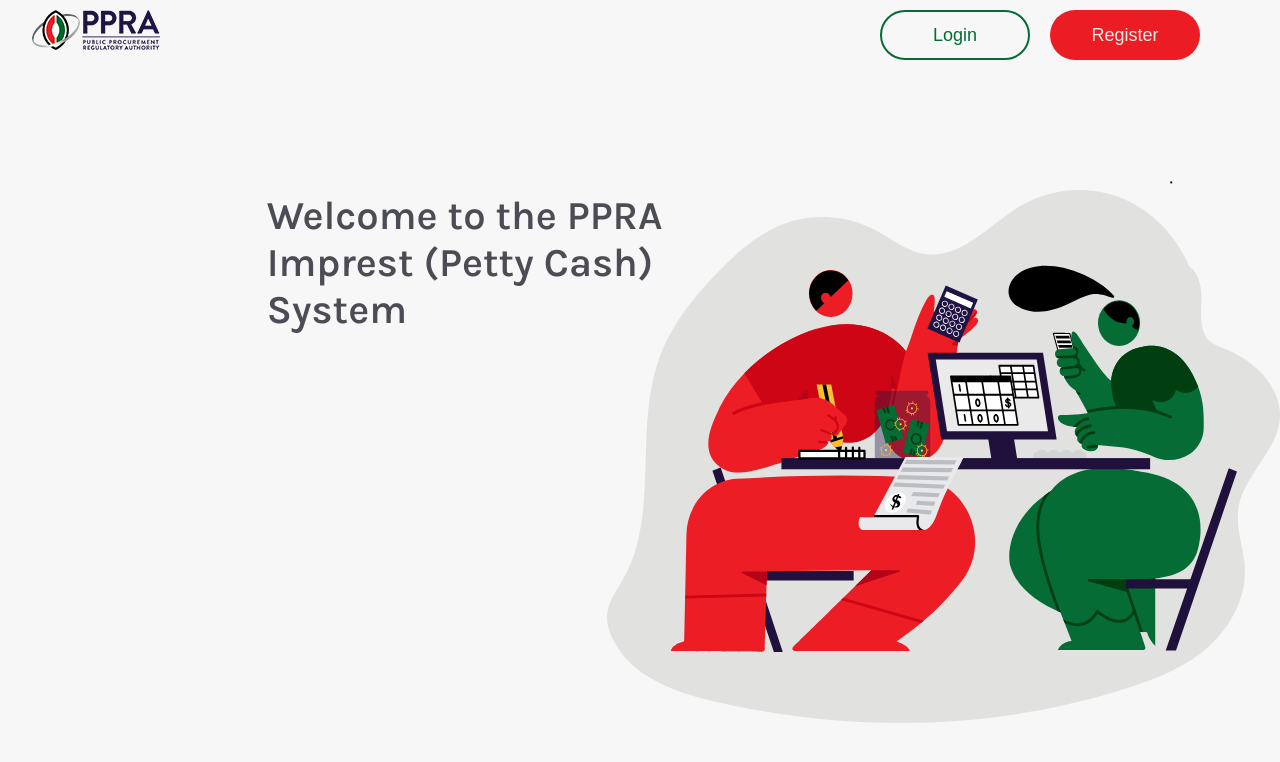
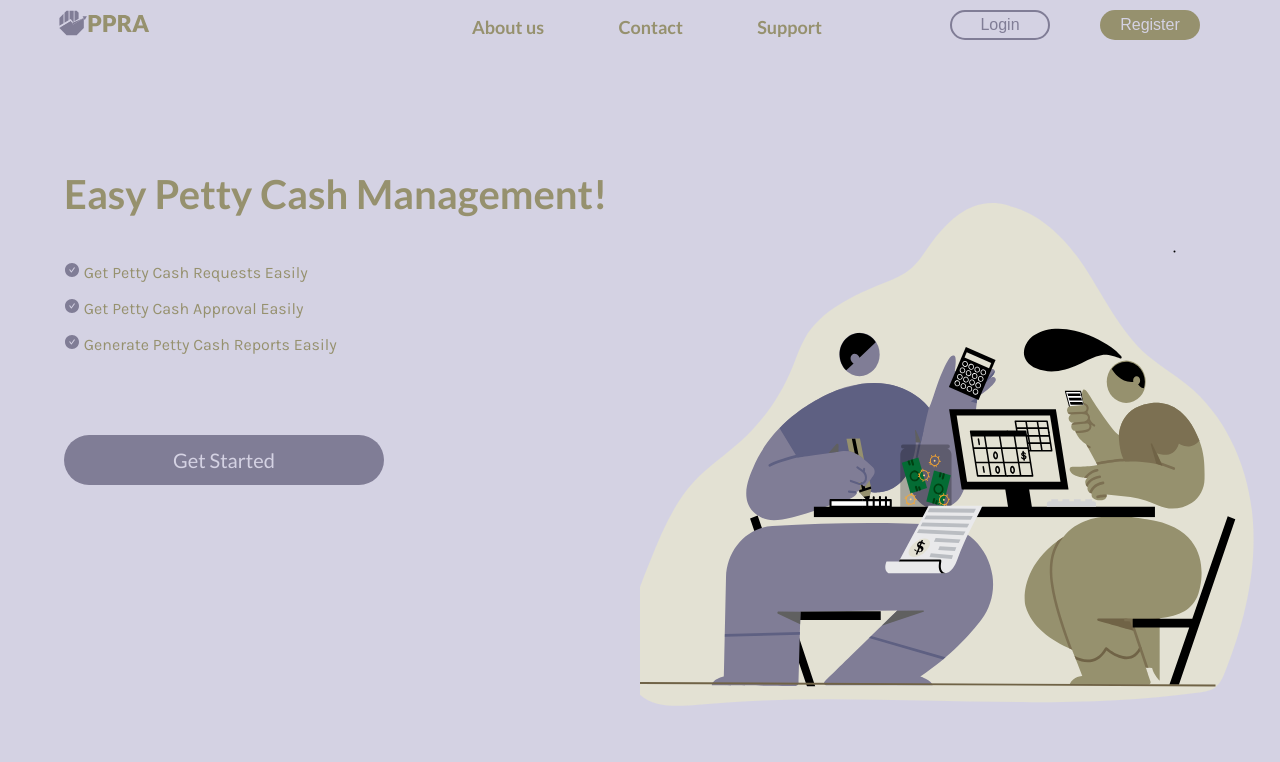
Before and after one commit to Jo1cindi/ppra-imprest-system, a React (Create React App) app: page / in a window 1280 px wide. Shown: the top 762 px of the page. Built offline with nearby package versions, Linux system fonts and the light colour scheme.

Commit message:
Landing Page Completion

```diff
--- a/src/Components/Logo.js
+++ b/src/Components/Logo.js
@@ -1,5 +1,5 @@
 import React from 'react'
-import CompanyLogo from "../Images/logo-site.png"
+import CompanyLogo from "../Images/logo.svg"
 
 const Logo = () => {
   return (
--- a/src/Components/Navigation.js
+++ b/src/Components/Navigation.js
@@ -1,6 +1,6 @@
 import React from 'react';
 import Logo from './Logo';
-import { useNavigate } from 'react-router-dom';
+import { useNavigate, Link } from 'react-router-dom';
 
 
 const Navigation = () => {
@@ -16,9 +16,25 @@ const Navigation = () => {
      <div className='logo'>
       <Logo/>
      </div>
+
      <div className='Nav-Links'>
+     <div className='aboutLinks'>
+      <ul>
+        <li>
+          <Link path to="" className='navlink'>About us</Link>
+        </li>
+        <li>
+          <Link path to="" className='navlink'>Contact</Link>
+        </li>
+        <li>
+          <Link path to="" className='navlink'>Support</Link>
+        </li>
+      </ul>
+     </div>
+     <div className='NavBtns'>
      <input type= "submit" value="Login" className='loginBtn'/>
      <input type="submit" value="Register" onClick={handleClick} className="registerBtn"/>
+     </div>
      </div>
     </div>
   )
--- a/src/Onboarding/LandingPage.js
+++ b/src/Onboarding/LandingPage.js
@@ -1,21 +1,27 @@
 import React from 'react'
 import Illustration from "../Images/LandingPageIllustration.svg"
 import Navigation from "../Components/Navigation"
-
+import {AiFillCheckCircle} from "react-icons/ai"
 
 
 const LandingPage = () => {
-
-  return (
+return (
     <div>
         <Navigation/>
         <div className="landingPage">
           <div className="landingPageTxt">
-          <div className='backgroundImg'>
           <div className='textBox'>
-            <h3>Welcome to the PPRA Imprest (Petty Cash) System</h3>
+           <h3>Easy Petty Cash Management!</h3>
           </div>
+          <div className='smallerText'>
+           <p style={{color: "#96916E"}}><AiFillCheckCircle color='#807D96'/> Get Petty Cash Requests Easily </p>
+           <p style={{color: "#96916E"}}><AiFillCheckCircle color='#807D96'/> Get Petty Cash Approval Easily </p>
+           <p style={{color: "#96916E"}}><AiFillCheckCircle color='#807D96'/> Generate Petty Cash Reports Easily </p>
           </div>
+          <div className = "getStartedBtn">
+            <input type="submit" value="Get Started"/>
+          </div>
+
           </div>
           <div className="landingPageImage">
           <img src={Illustration} alt="Illustration"/>
--- a/src/index.css
+++ b/src/index.css
@@ -4,16 +4,15 @@ body{
   margin: 0;
   padding: 0;
   box-sizing: border-box;
-  background-color: #f7f7f7;
+  background-color: #D4D2E3;
   width: 100vw;
 }
 
 /* Logo */
 .logo-box{
   margin-left: 2rem;
-  padding-top: 10px;
-  height: 70px;
-  width: 250px;
+  height: 50px;
+  width: 150px;
 }
 
 
@@ -24,45 +23,67 @@ body{
  display: flex;
  justify-content: space-between;
  font-family: Lato, sans-serif;
- font-size: 20px;
 }
 .Nav-Links{
   margin-right: 5rem;
-  width: 25%;
+  width: 60%;
   height: 100%;
   display: flex;
   justify-content: space-between;
 }
+.aboutLinks{
+  width: 350px;
+}
+.aboutLinks ul{
+  width: 100%;
+  display: flex;
+  justify-content: space-between;
+}
+.aboutLinks ul li{
+  list-style: none;
+}
+.navlink{
+  text-decoration: none;
+  color: #96916E;
+  font-weight: bold;
+  font-size: 18px;
+}
+.NavBtns{
+  display: flex;
+  justify-content: space-between;
+  width: 250px;
+  font-size: 16px;
+}
 .registerBtn{
-  width: 150px;
-  height: 50px;
+  width: 100px;
+  height: 30px;
   margin-top: 10px;
-  background-color: #ec1c24;
+  background-color: #96916E;
   border: none;
-  font-size: 18px;
-  color: #f2ebe6;
+  font-size: 16px;
+  color: #D4D2E3;
   cursor: pointer;
   border-radius: 30px;
 }
 .registerBtn:hover{
   background: none;
-  border: 2px #ec1c24 solid;
-  color: #ec1c24;
+  border: 2px #96916E solid;
+  color: #96916E;
 }
 .loginBtn{
-  width: 150px;
-  height: 50px;
+  width: 100px;
+  height: 30px;
   margin-top: 10px;
-  border: 2px solid #046c34;
-  font-size: 18px;
-  color: #046c34;
+  border: 2px solid #807D96;
+  font-size: 16px;
+  color:#807D96;
   cursor: pointer;
   border-radius: 30px;
   background: 0;
 }
 .loginBtn:hover{
-  background-color: #046c34;
-  color: #f7f7f7;
+  background-color: #807D96;
+  color: #D4D2E3;
 }
 
 /* Landing Page */
@@ -73,7 +94,7 @@ body{
   overflow: hidden;
 }
 .landingPageImage{
-  width: 70%;
+  width: 50%;
   height: 100%;
 }
 .landingPageImage img{
@@ -81,42 +102,51 @@ body{
   height: 100%;
 }
 .landingPageTxt{
-  position: relative;
   width: 50%;
   height: 100%;
 }
-.backgroundImg{
-  position: absolute;
-  height: 100%;
+.textBox{
+  height: 10%;
   width: 100%;
-  padding-bottom: 0;
-}
-.backgroundImg img{
-  height: 100%;
-  width: 100%;
-}
-.textBox{
-  position: absolute;
-  height: 40%;
-  width: 90%;
-  top: 7vh;
-  left: 50%;
+  margin-top: 10%;
+  margin-left: 10%;
+  margin-bottom: 5%;
 }
 .textBox h3{
+  padding-top: 10px;
+  font-family: Lato, sans-serif;
+  font-size: 40px;
+  font-weight: bolder;
+  color : #96916E;
+}
+.smallerText{
+  height: 20%;
+  width: 80%;
+  margin-left: 10%;
   font-family: Karla, sans-serif;
-  font-size: 40px;
-  font-weight: 600;
-  text-align: left;
-  color: #4c4c54;
+  font-size: 16px;
 }
-.LandingPageBtn{
-  width: 90%;
-  height: 20%;
-  position: relative;
-  /* top: 100vh; */
-  bottom: 45vh;
-  left: 5%;
-  background-color: pink;
-  display: flex;
-  justify-content: space-around;
+.getStartedBtn{
+  width: 50%;
+  height: 50px;
+  margin-left: 10%;
+  margin-top: 5%;
 }
+.getStartedBtn input{
+  width: 100%;
+  height: 100%;
+  border-radius: 30px;
+  color: #D4D2E3;
+  background-color: #807D96;
+  font-family: Lato, sans-serif;
+  font-size: 20px;
+  cursor: pointer;
+  margin: auto;
+  outline: none;
+  border: none;
+}
+.getStartedBtn input:hover{
+  border: 2px solid #807D96;
+  color: #807D96;
+  background: none;
+}
```
Also changed, not shown: src/Images/LandingPageIllustration.svg, src/Images/logo.svg (added).
